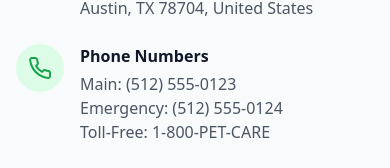
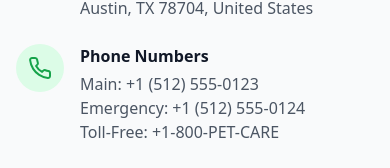
Before and after one commit to fitjoseph/clinicallyVet, a React (Vite) app: page /contact in a window 390 px wide. Shown: the part 496-664 px from the top of the page. Built offline with nearby package versions, Linux system fonts and the light colour scheme.

Commit message:
Add +1 to phone numbers in contact page

```diff
--- a/src/pages/ContactPage.tsx
+++ b/src/pages/ContactPage.tsx
@@ -65,9 +65,9 @@ const ContactPage: React.FC = () => {
               <div>
                 <h3 className="font-semibold text-gray-900 mb-1">Phone Numbers</h3>
                 <p className="text-gray-600">
-                  Main: (512) 555-0123<br />
-                  Emergency: (512) 555-0124<br />
-                  Toll-Free: 1-800-PET-CARE
+                  Main: +1 (512) 555-0123<br />
+                  Emergency: +1 (512) 555-0124<br />
+                  Toll-Free: +1-800-PET-CARE
                 </p>
               </div>
             </div>
```
